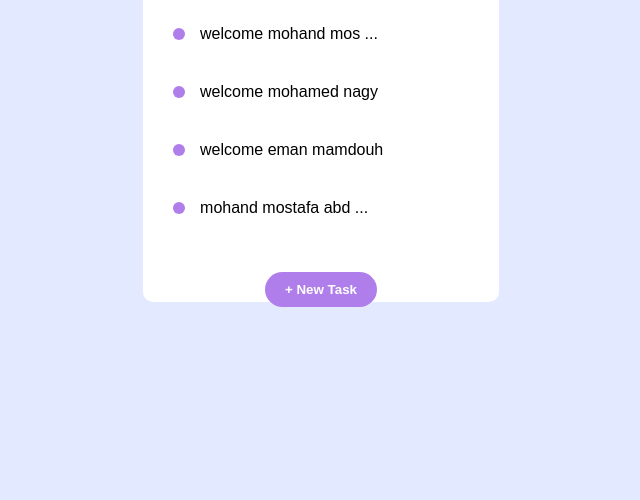
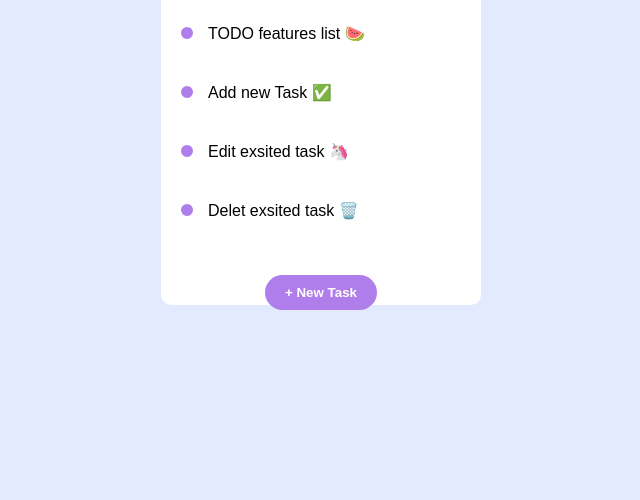
Before and after one commit to mohand123go/todo-list-vue, a plain HTML site: page index.html in a window 1280 px wide. Shown: the part 300-800 px from the top of the page, without its empty margins (319-959 px from the left). Drawn offline with nearby package versions, Linux system fonts and the light colour scheme.

Commit message:
stable version v1

```diff
--- a/index.html
+++ b/index.html
@@ -33,6 +33,7 @@
 
       .todo-app {
         padding: 30px 0;
+        min-width: 320px;
         background-color: white;
         position: relative;
         border-radius: 10px;
@@ -114,7 +115,7 @@
         display: flex;
         width: 100%;
         align-items: center;
-        padding: 0 30px;
+        padding: 0 20px;
         position: relative;
       }
       i:hover {
@@ -187,7 +188,7 @@
     <script src="https://cdn.jsdelivr.net/npm/vue@2.6.12/dist/vue.js"></script>
     <script>
       Vue.filter("textLimit", function (value) {
-        if (value.length > 20) return `${value.slice(0, 18)} ...`;
+        if (value.length > 22) return `${value.slice(0, 22)} ...`;
         return value;
       });
       Vue.component("todo-item", {
@@ -205,6 +206,7 @@
             this.$emit("ondeletitem", this.todoprop);
           },
           EditItem() {
+            if (this.editText === "") return;
             this.todoprop.todoText = this.editText;
             console.log(this.editText);
             this.$emit("onedititem", this.todoprop);
@@ -267,17 +269,18 @@
         </div/>
         `,
       });
+
       const app = new Vue({
         el: "#app",
 
         data() {
           return {
-            title: "welcome To todo-list",
+            title: ` todo-list App 🚀`,
             todoItems: [
-              { todoText: "welcome mohand mostafa" },
-              { todoText: "welcome mohamed nagy" },
-              { todoText: "welcome eman mamdouh" },
-              { todoText: "mohand mostafa abdalbary " },
+              { todoText: "TODO features list 🍉" },
+              { todoText: "Add new Task ✅" },
+              { todoText: "Edit exsited task 🦄" },
+              { todoText: "Delet exsited task 🗑️" },
             ],
           };
         },
```
